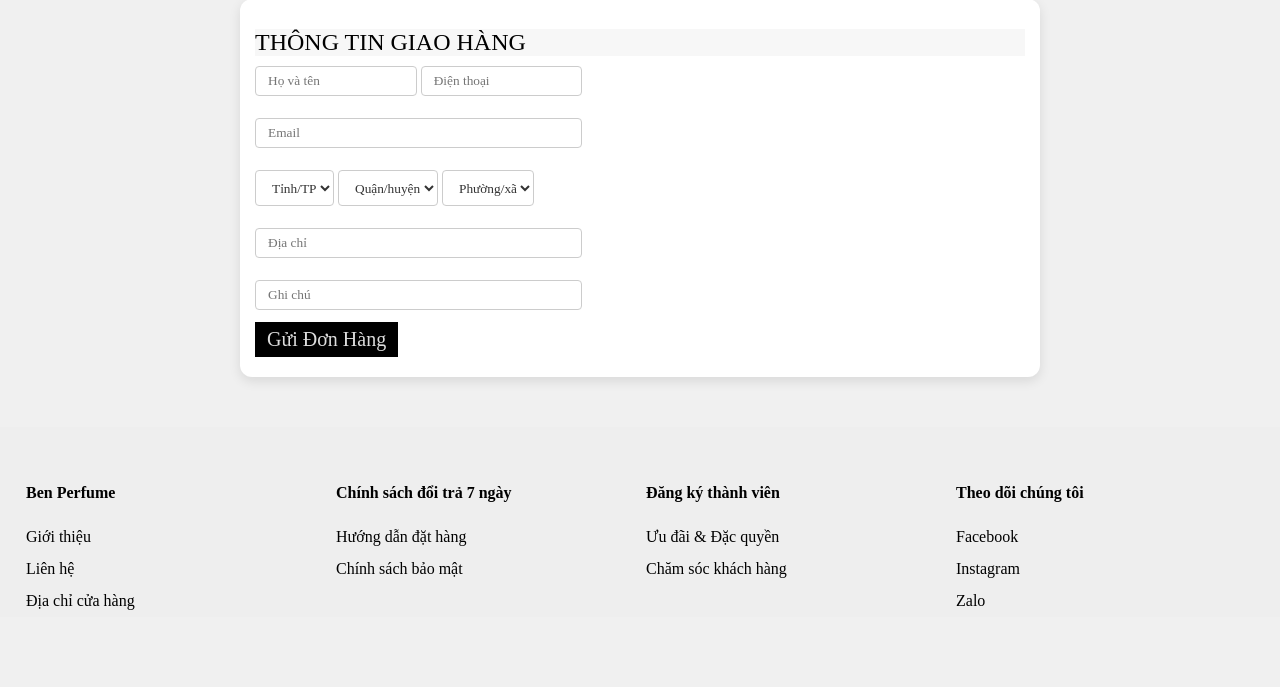
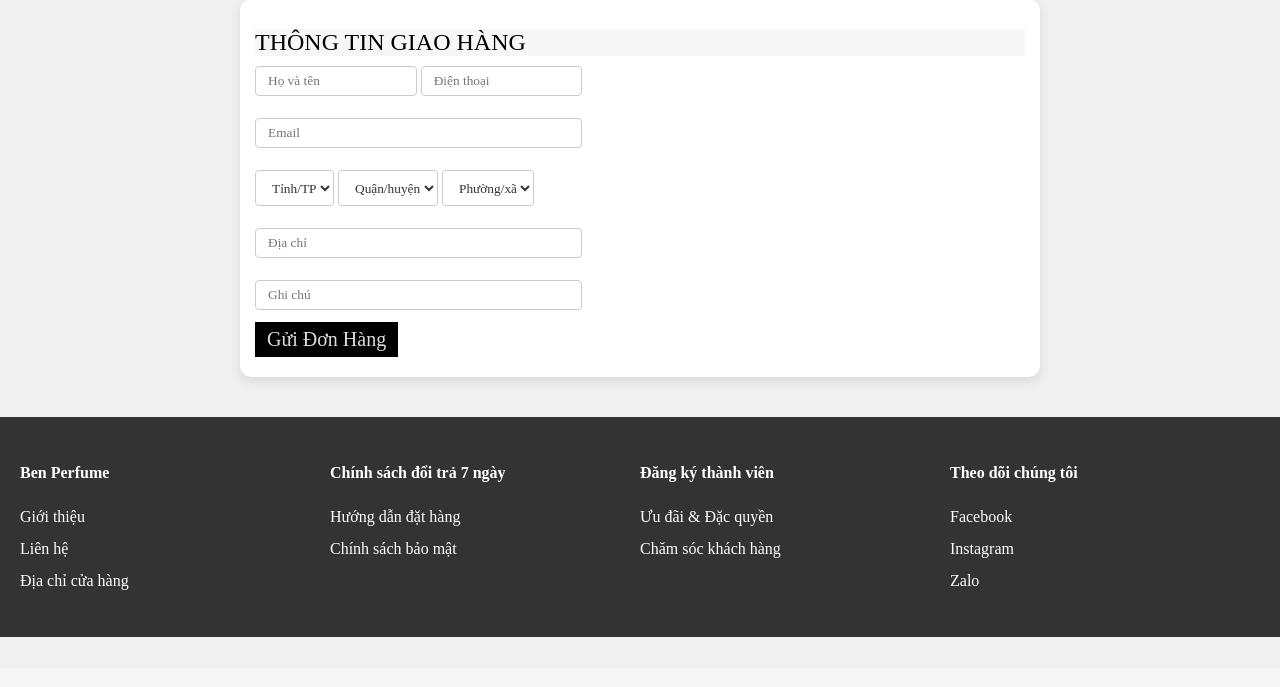
Before and after one commit to hunggthinhh/Web-Perfume, a PHP site: page /buy.php in a window 1280 px wide. Shown: the part 132-819 px from the top of the page. After the commit the page ends 769 px from the top, so only its background shows below. Run offline with PHP 8.4, Linux system fonts and the light colour scheme; some libraries are stand-ins or nearby versions; some web fonts are replaced.

Commit message:
Sửa lại tối ưu hơn

```diff
--- a/fontend/asset/css/style.css
+++ b/fontend/asset/css/style.css
@@ -360,9 +360,12 @@ header .row-flex {
 
 /* footer */
 footer {
-    margin-top: 50px;
-    padding: 50px 0 0 12px;
-    background-color: #EEEEEE ;
+  background-color: #333;
+  color: #fff;
+  padding: 40px 0;
+  width: 100%;
+  margin-bottom: -100px;
+  margin-top: 40px;
 }
 .footer-item p:first-child {
     font-weight: bolder;
```
